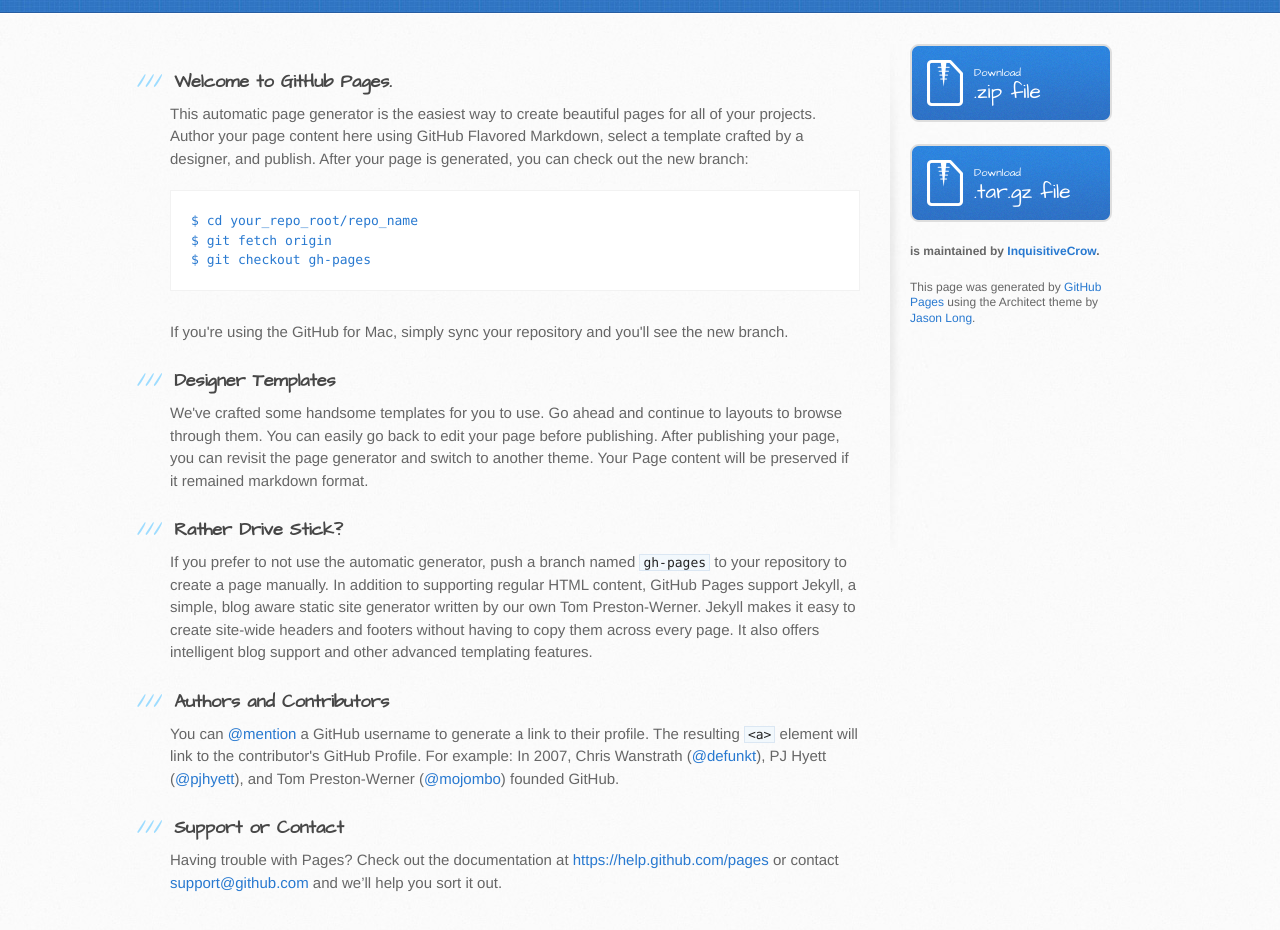
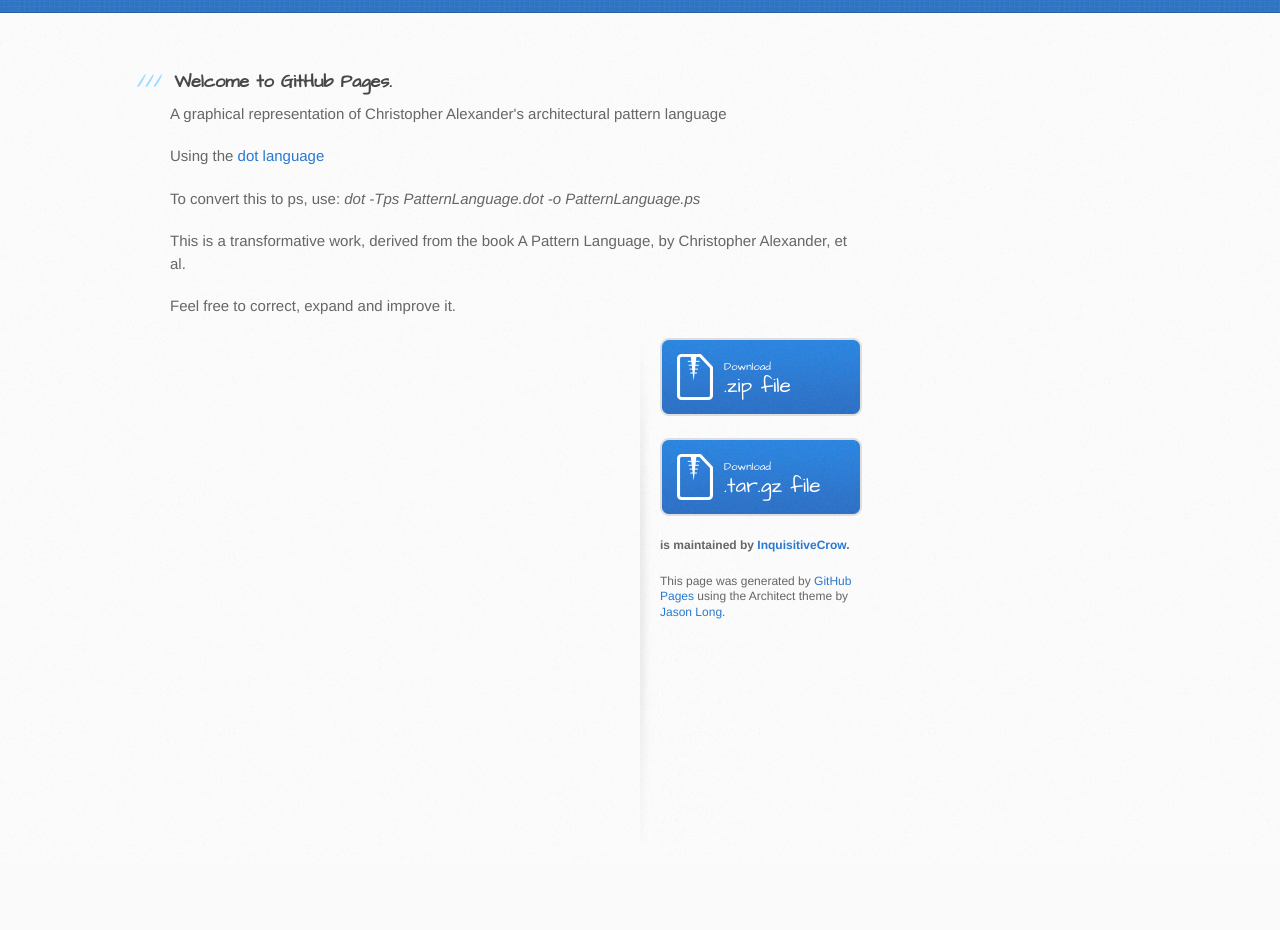
Before and after one commit to JaTvoiRabotnik/A-Pattern-Language, a plain HTML site: page index.html in a window 1280 px wide. Shown: the part 294-1224 px from the top of the page. After the commit the page ends 1158 px from the top, so only its background shows below. Drawn offline with Linux system fonts and the light colour scheme.

Commit message:
Update index.html

```diff
--- a/index.html
+++ b/index.html
@@ -29,37 +29,20 @@
       <div class="inner clearfix">
         <section id="main-content">
           <h3>
-<a id="welcome-to-github-pages" class="anchor" href="#welcome-to-github-pages" aria-hidden="true"><span class="octicon octicon-link"></span></a>Welcome to GitHub Pages.</h3>
+            <a id="welcome-to-github-pages" class="anchor" href="#welcome-to-github-pages" aria-hidden="true"><span class="octicon octicon-link"></span></a>Welcome to GitHub Pages.
+          </h3>
 
-<p>This automatic page generator is the easiest way to create beautiful pages for all of your projects. Author your page content here using GitHub Flavored Markdown, select a template crafted by a designer, and publish. After your page is generated, you can check out the new branch:</p>
+          <p>A graphical representation of Christopher Alexander's architectural pattern language</p>
 
-<pre><code>$ cd your_repo_root/repo_name
-$ git fetch origin
-$ git checkout gh-pages
-</code></pre>
+          <p>Using the <a href="http://graphviz.org/content/dot-language">dot language</a></p>
 
-<p>If you're using the GitHub for Mac, simply sync your repository and you'll see the new branch.</p>
+          <p>To convert this to ps, use: <em>dot -Tps PatternLanguage.dot -o PatternLanguage.ps</em></p>
 
-<h3>
-<a id="designer-templates" class="anchor" href="#designer-templates" aria-hidden="true"><span class="octicon octicon-link"></span></a>Designer Templates</h3>
+          <p>This is a transformative work, derived from the book A Pattern Language, by Christopher Alexander, et al.</p>
 
-<p>We've crafted some handsome templates for you to use. Go ahead and continue to layouts to browse through them. You can easily go back to edit your page before publishing. After publishing your page, you can revisit the page generator and switch to another theme. Your Page content will be preserved if it remained markdown format.</p>
+          <p>Feel free to correct, expand and improve it.</p>
 
-<h3>
-<a id="rather-drive-stick" class="anchor" href="#rather-drive-stick" aria-hidden="true"><span class="octicon octicon-link"></span></a>Rather Drive Stick?</h3>
 
-<p>If you prefer to not use the automatic generator, push a branch named <code>gh-pages</code> to your repository to create a page manually. In addition to supporting regular HTML content, GitHub Pages support Jekyll, a simple, blog aware static site generator written by our own Tom Preston-Werner. Jekyll makes it easy to create site-wide headers and footers without having to copy them across every page. It also offers intelligent blog support and other advanced templating features.</p>
-
-<h3>
-<a id="authors-and-contributors" class="anchor" href="#authors-and-contributors" aria-hidden="true"><span class="octicon octicon-link"></span></a>Authors and Contributors</h3>
-
-<p>You can <a href="https://github.com/blog/821" class="user-mention">@mention</a> a GitHub username to generate a link to their profile. The resulting <code>&lt;a&gt;</code> element will link to the contributor's GitHub Profile. For example: In 2007, Chris Wanstrath (<a href="https://github.com/defunkt" class="user-mention">@defunkt</a>), PJ Hyett (<a href="https://github.com/pjhyett" class="user-mention">@pjhyett</a>), and Tom Preston-Werner (<a href="https://github.com/mojombo" class="user-mention">@mojombo</a>) founded GitHub.</p>
-
-<h3>
-<a id="support-or-contact" class="anchor" href="#support-or-contact" aria-hidden="true"><span class="octicon octicon-link"></span></a>Support or Contact</h3>
-
-<p>Having trouble with Pages? Check out the documentation at <a href="https://help.github.com/pages">https://help.github.com/pages</a> or contact <a href="mailto:support@github.com">support@github.com</a> and we’ll help you sort it out.</p>
-        </section>
 
           <aside id="sidebar">
             <a href="https://github.com/InquisitiveCrow/A-Pattern-Language/zipball/master" class="button">
@@ -77,7 +60,5 @@ $ git checkout gh-pages
           </aside>
       </div>
     </div>
-
-
   </body>
 </html>
```
Lines whose indentation alone changed are shown as unchanged.
